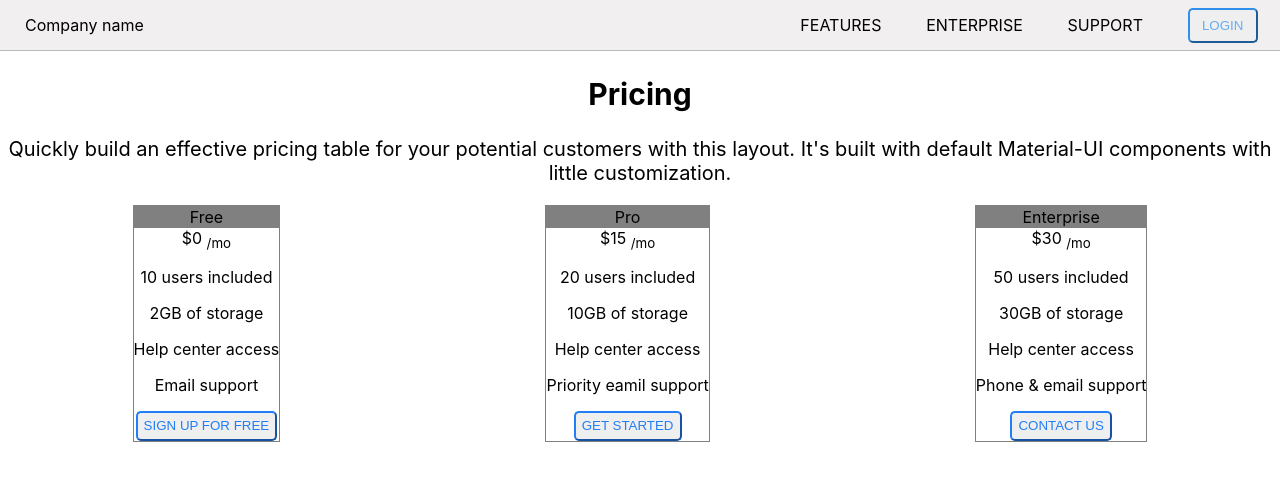
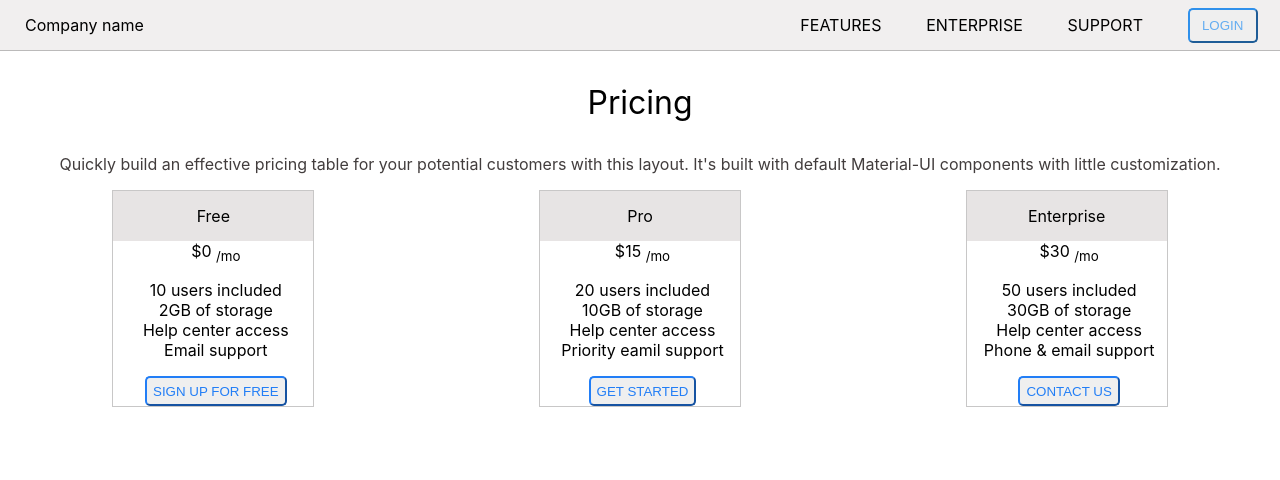
Before and after one commit to madhuvayya/React-UI, a React (Create React App) app: page / in a window 1280 px wide. Shown: the top 480 px of the page. Built offline with nearby package versions, Linux system fonts and the light colour scheme.

Commit message:
Aligned subscription details properly

```diff
--- a/src/components/Header.js
+++ b/src/components/Header.js
@@ -7,9 +7,9 @@ class Header extends Component {
             Company name
         </div>
         <div class="options">
-            <div><a href="#">FEATURES</a></div>
-            <div><a href="#">ENTERPRISE</a></div>
-            <div><a href="#">SUPPORT</a></div>
+            <div><a href="#features">FEATURES</a></div>
+            <div><a href="#enterprise">ENTERPRISE</a></div>
+            <div><a href="#support">SUPPORT</a></div>
             <div><button class="login-button">LOGIN</button></div>
         </div>
     </div>
--- a/src/components/Subscription.js
+++ b/src/components/Subscription.js
@@ -4,8 +4,8 @@ import SubscriptionPricing from './SubscriptionPricing'
 class Subscription extends Component {
     render() {
         return <div class="subscription">
-            <div class="text">
-                <h2>Pricing</h2>
+            <div class="content">
+                <p class='text-heading'>Pricing</p>
                 <p class="text">Quickly build an effective pricing table for your potential customers with this layout.
                 It's built with default Material-UI components with little customization.
                 </p>
--- a/src/components/SubscriptionPricing.js
+++ b/src/components/SubscriptionPricing.js
@@ -5,17 +5,19 @@ class SubscriptionPricing extends Component {
         return (
             <div class="pricing-option">
                 <div class="subs-title">
-                    {this.props.type}
+                    <div>
+                        {this.props.type}
+                    </div>
                 </div>
                 <div class="subs-body">
                     ${this.props.price} <sub>/mo</sub>
-                    <p>{this.props.users} users included</p>
-                    <p>{this.props.storage}GB of storage</p>
-                    <p>Help center access</p>
-                    <p>{this.props.support} support</p>
+                    <p>{this.props.users} users included<br/>
+                    {this.props.storage}GB of storage<br/>
+                    Help center access<br/>
+                    {this.props.support} support</p>
                     <button>{this.props.button}</button>
                 </div>
-        </div>
+            </div>
         )
     }
 }
--- a/src/css/style.css
+++ b/src/css/style.css
@@ -45,8 +45,16 @@ a {
     text-align: center;
 }
 
+.content {
+    /* font-size: 20px; */
+}
+
 .text {
-    font-size: 20px;
+    color: rgb(66, 61, 61);
+}
+
+.text-heading {
+    font-size: xx-large;
 }
 
 .pricing {
@@ -56,12 +64,20 @@ a {
 }
 
 .pricing-option {
-    border: 1px solid gray;
+    border: 1px solid rgb(200, 199, 199);
+    width: 200px;
 }
 
 .subs-title {
-    border: 1px solid gray;
-    background-color: gray;
+    background-color: rgb(231, 228, 228);
+    height: 50px;
+    display: flex;
+    align-items: center;
+    justify-content: center;
+}
+
+.subs-body {
+    padding-left: 5px;
 }
 
 .list {
```
